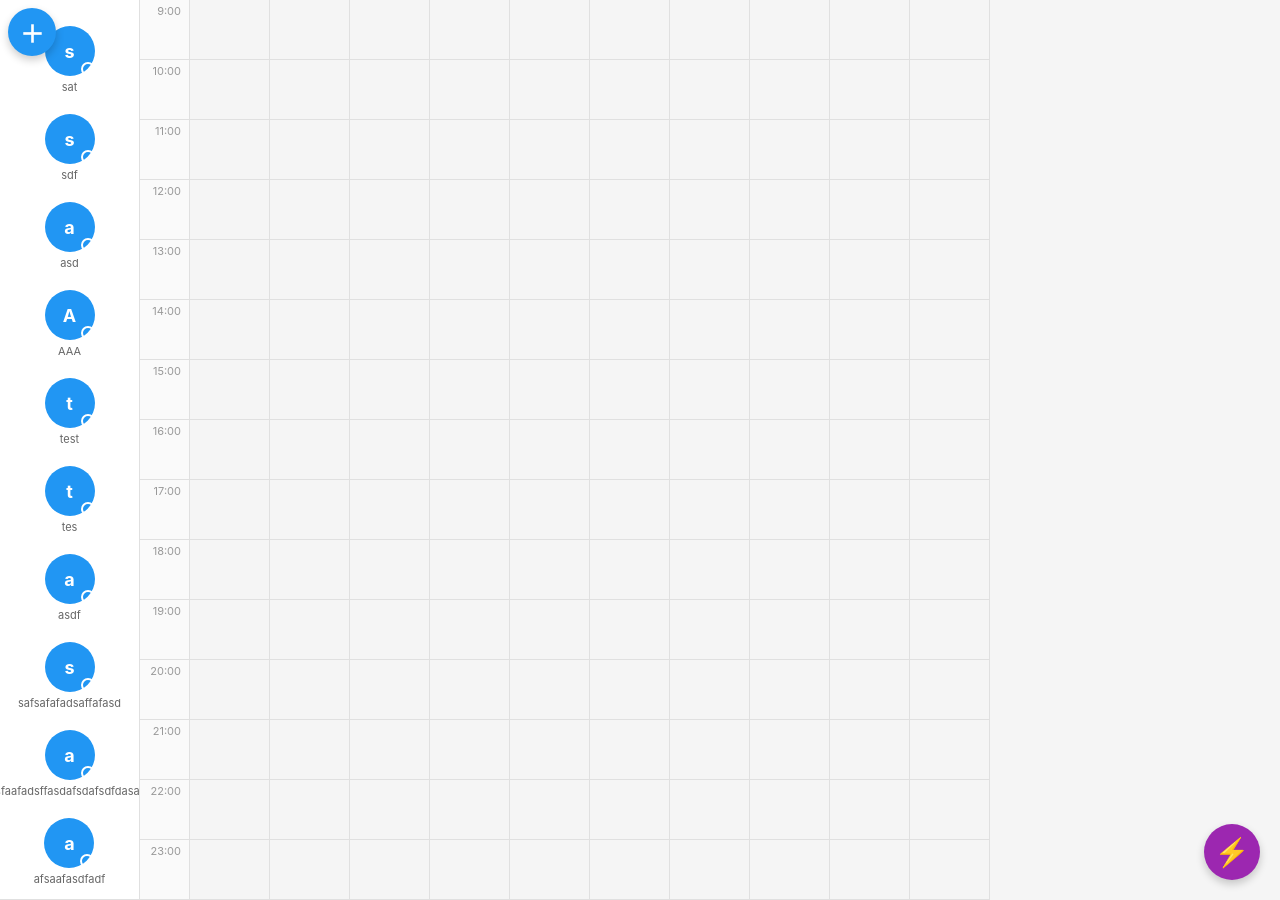
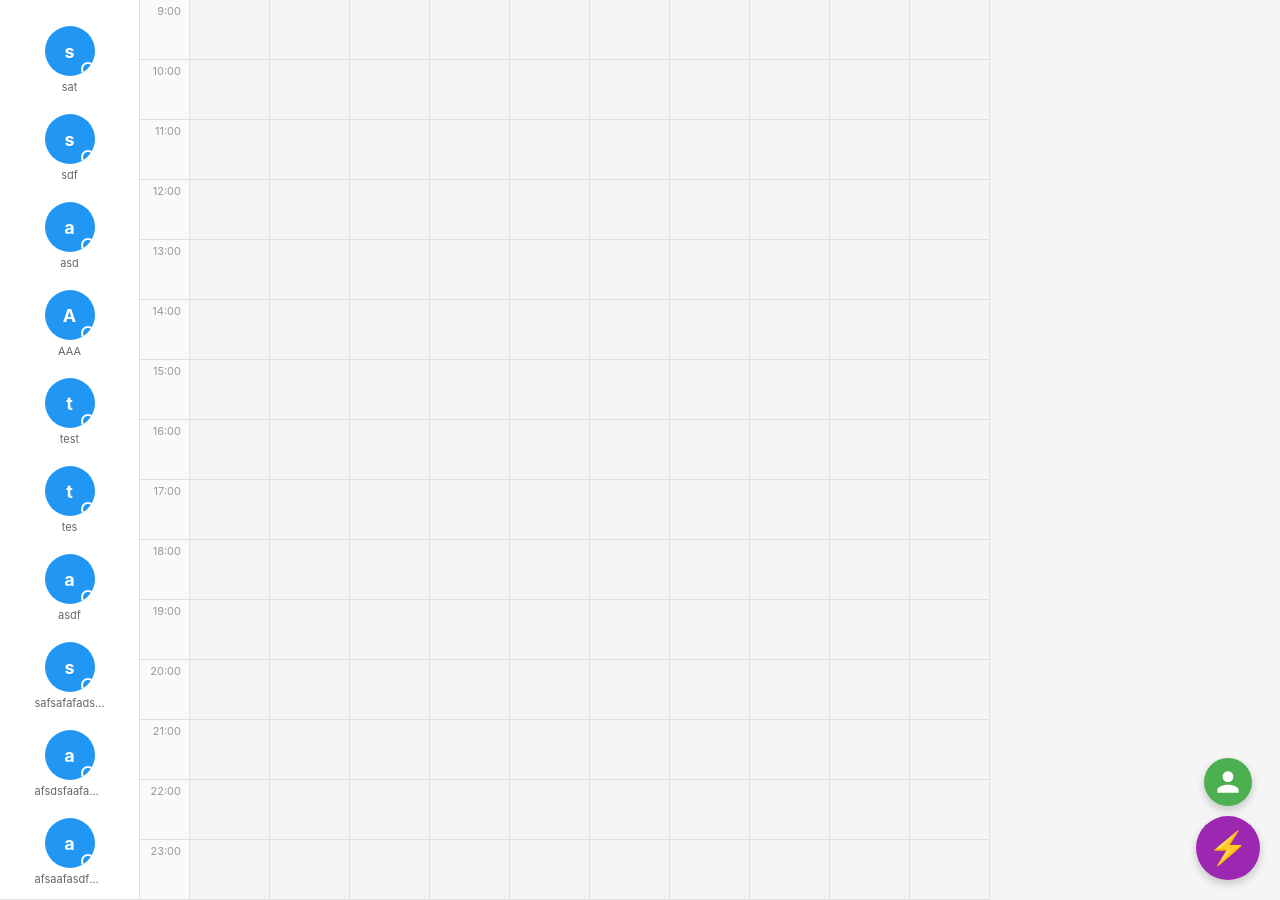
Before and after one commit to taiyo-toda/Laboratory-management, a Flask app: page / in a window 1280 px wide. Run offline with Flask 3, Linux system fonts and the light colour scheme; data comes from the database, SQL or seed files in the repository; data that the repository does not hold is empty.

Commit message:
アイコン周りなどUIの修正
スマホ版でハイライトが消えない問題があります

```diff
--- a/app/static/css/style.css
+++ b/app/static/css/style.css
@@ -96,6 +96,10 @@ body {
     margin-top: 4px;
     font-size: 11px;
     color: #666;
+    max-width: 70px;
+    white-space: nowrap;
+    overflow: hidden;
+    text-overflow: ellipsis;
 }
 
 /* ============================================
@@ -208,26 +212,36 @@ body {
     height: 56px;
     border-radius: 50%;
     border: none;
-    background: #2196f3;
+    background: #4caf50;
     color: white;
     font-size: 24px;
     font-weight: bold;
     cursor: pointer;
-    display: flex;
+    display: none;
     align-items: center;
     justify-content: center;
     box-shadow: 0 2px 4px rgba(0, 0, 0, 0.1);
     transition: all 0.3s;
-    margin-right: 8px;
+    position: fixed;
+    z-index: 200;
 }
 
 .create-btn:hover {
-    background: #1976d2;
+    background: #45a049;
     box-shadow: 0 4px 8px rgba(0, 0, 0, 0.15);
 }
 
 .create-btn:active {
     transform: scale(0.95);
+}
+
+/* デスクトップ版：IoTボタンの上隣に表示 */
+@media (min-width: 1024px) {
+    .create-btn {
+        display: flex;
+        bottom: 86px;
+        right: 20px;
+    }
 }
 
 /* ============================================
@@ -250,7 +264,7 @@ body {
 }
 
 .control-btn_icon {
-    font-size: 28px;
+    font-size: 3rem;
 }
 
 .control-btn:active {
@@ -304,11 +318,30 @@ body {
     bottom: 20px;
     right: 20px;
     background: #9c27b0;
+    width: 64px;
+    height: 64px;
+}
+
+.modal-icon {
+    margin : 0 auto;
+    display: flex;
+    font-size: 32px;
 }
 
 /* hidden クラス */
 .hidden {
     display: none !important;
+}
+
+/* PCレスポンシブで非表示（1024px以上） */
+.hide-on-desktop {
+    display: flex !important;
+}
+
+@media (min-width: 1024px) {
+    .hide-on-desktop {
+        display: none !important;
+    }
 }
 
 /* ============================================
@@ -397,6 +430,19 @@ body {
     fill: white;
 }
 
+.add-member-icon {
+    width: 28px;
+    height: 28px;
+    fill: white;
+}
+
+/* デスクトップアカウント作成ボタンのアイコンスタイル */
+.create-btn .icon {
+    width: 32px;
+    height: 32px;
+    fill: white;
+}
+
 /* ============================================
    現在時刻マーカー
    ============================================ */
@@ -476,7 +522,7 @@ body {
         min-width: 1000px;
     }
 
-    /* 制御ボタンの位置を微調整 */
+    /* 制御ボタンの位置を微調整
     .lock-btn {
         right: 20px;
         bottom: 20px;
@@ -490,5 +536,5 @@ body {
     .light-btn {
         left: 20px;
         bottom: 86px;
-    }
+    } */
 }
--- a/app/static/js/main.js
+++ b/app/static/js/main.js
@@ -224,8 +224,11 @@ if (currentHour >= 9) {
     document.getElementById('calendarContainer').scrollTop = Math.max(0, scrollPosition);
 }
 
-window.addEventListener("DOMContentLoaded", () => {
-    document.getElementById('createAccountBtn').addEventListener('click', async () => {
+/* ============================================
+   ユーザー作成処理
+   ============================================ */
+
+async function createAccount() {
     const username = prompt("新しいユーザー名を入力してください:");
     const email = prompt("メールアドレスを入力してください:");
 
@@ -249,12 +252,20 @@ window.addEventListener("DOMContentLoaded", () => {
             alert("✅ アカウントを作成しました: " + username);
             members.push({ id: Date.now(), name: username, status: "in", color: color });
             renderMembers(members);
-                attachMemberHoverListeners();  // ← 追加：新規メンバー追加時にリスナーを再接続
+            attachMemberHoverListeners();
         } else {
             alert("❌ エラー: " + (data.error || "不明なエラー"));
         }
     } catch (err) {
         alert("⚠ 通信エラー: " + err.message);
     }
+}
+
+window.addEventListener("DOMContentLoaded", () => {
+    /* デスクトップ版・モーダル内のユーザー作成ボタン */
+    document.getElementById('createAccountBtn').addEventListener('click', createAccount);
+    document.getElementById('createAccountBtnModal').addEventListener('click', async () => {
+        await createAccount();
+        modal.classList.remove('active');  // モーダルを閉じる
     });
 });
--- a/app/static/js/view.js
+++ b/app/static/js/view.js
@@ -10,7 +10,7 @@ export function renderMembers(members) {
         html += m.name[0];
         html += '<div class="status-badge status-' + m.status + '"></div>';
         html += '</div>';
-        html += '<div class="member-name">' + m.name + '</div>';
+        html += '<div class="member-name" title="' + m.name + '">' + truncateName(m.name) + '</div>';
         html += '</div>';
     }
     container.innerHTML = html;
@@ -76,3 +76,7 @@ function updateCurrentTimeMarker() {
         }
     }
 }
+
+function truncateName(name, maxLength = 20) { // 長い名前を省略する関数
+    return name.length > maxLength ? name.substring(0, maxLength - 1) + '…' : name;
+}
--- a/app/templates/index.html
+++ b/app/templates/index.html
@@ -12,7 +12,6 @@
             <!-- ヘッダーのメンバー -->
             <div class="member" data-member-id="1">...</div>
         </div>
-        <button class="control-btn create-btn" id="createAccountBtn">＋</button>
     </div>
 
     <div class="calendar-container" id="calendarContainer">
@@ -43,7 +42,15 @@
 
     <!-- モーダルトリガーボタン（右下） -->
     <button class="control-btn modal-trigger" id="modalTriggerBtn">
-        <p class = "control-btn_icon">⚡️</p>
+        <p class = "modal-icon">⚡️</p>
+    </button>
+
+    <!-- ユーザー作成ボタン（デスクトップ：IoTボタン上隣、スマホ：hidden） -->
+    <button class="control-btn create-btn" id="createAccountBtn">
+        <svg class="icon" viewBox="0 0 24 24">
+            <!-- 人物 -->
+            <path d="M12 12c2.21 0 4-1.79 4-4s-1.79-4-4-4-4 1.79-4 4 1.79 4 4 4zm0 2c-2.67 0-8 1.34-8 4v2h16v-2c0-2.66-5.33-4-8-4z"/>
+        </svg>
     </button>
 
     <!-- モーダル -->
@@ -66,7 +73,13 @@
                 </button>
                 <button class="control-btn aircon-btn off modal-btn" id="airconBtnModal">
                     <svg class="icon" viewBox="0 0 24 24">
-                        <path d="M6.59 3.41L5 5l6.29 6.29c.39.39 1.02.39 1.41 0L19 5l-1.59-1.59-5.12 5.12-5.7-5.12zM3 14l1.41 1.41 2.12-2.12C7.94 14.4 9.89 15 12 15s4.06-.6 5.47-1.71l2.12 2.12L21 14l-2.12-2.12c1.11-1.41 1.71-3.36 1.71-5.47L12 14 3.41 5.41 3 6c0 2.11.6 4.06 1.71 5.47L3 14z"/>
+                        <path d="M19 3H5C3.9 3 3 3.9 3 5v14c0 1.1.9 2 2 2h14c1.1 0 2-.9 2-2V5c0-1.1-.9-2-2-2zm0 16H5V5h14v14zm-4-8h-2v-2h-2v2h-2v2h2v2h2v-2h2v-2z"/>
+                    </svg>
+                </button>
+                <button class="control-btn create-btn modal-btn hide-on-desktop" id="createAccountBtnModal">
+                    <svg class="icon" viewBox="0 0 24 24">
+                        <!-- 人物 -->
+                        <path d="M12 12c2.21 0 4-1.79 4-4s-1.79-4-4-4-4 1.79-4 4 1.79 4 4 4zm0 2c-2.67 0-8 1.34-8 4v2h16v-2c0-2.66-5.33-4-8-4z"/>
                     </svg>
                 </button>
             </div>
```
Lines whose indentation alone changed are shown as unchanged.
